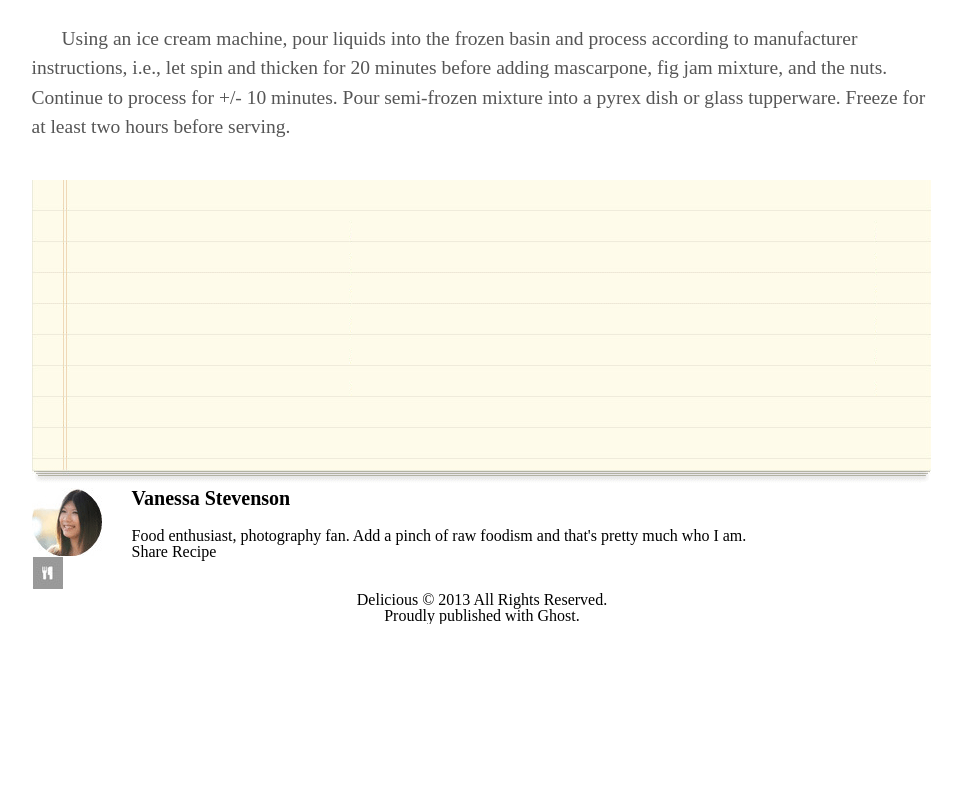
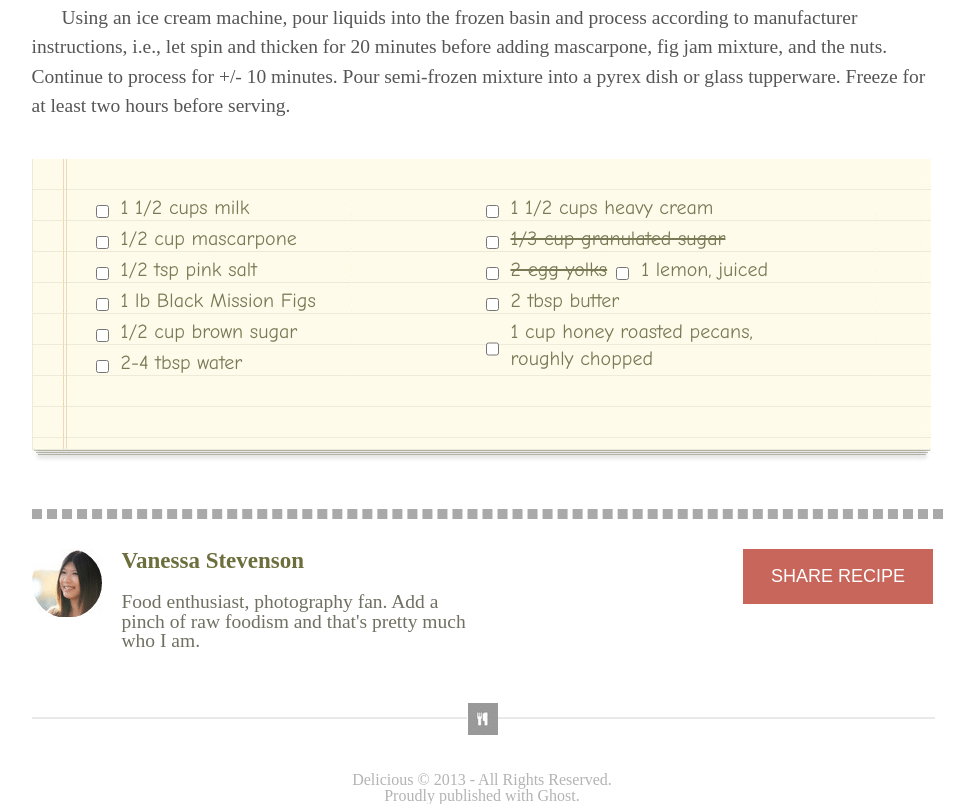
Before and after one commit to micgreene/chocolate-pizza, a plain HTML site: page index.html in a window 1280 px wide. Shown: the part 1157-1961 px from the top of the page, without its empty margins (158-1132 px from the left). Before the commit the page ends 1781 px from the top, so only its background shows below. Drawn offline with Linux system fonts and the light colour scheme.

Commit message:
finished all css styling as close as I could get it

```diff
--- a/index.html
+++ b/index.html
@@ -5,6 +5,8 @@
   <title> Chocolate Pizza</title>
   <link rel="stylesheet" href="style.css">
   <link rel="stylesheet" href="reset.css">
+  <!--Referencing a Google font, 'Pacifico' for the top logo text-->
+  <link href='http://fonts.googleapis.com/css?family=Pacifico' rel='stylesheet' type='text/css'>
 </head>
 
 <body>
@@ -13,7 +15,7 @@
       <img src="img/logo.png" alt="headerlogo" title="headerlogo">
       <ul class="siteLogoText">
         <h1>Delicious</h1>
-        <p> THE BEST FOOD BLOG ON THE WEB</p>
+        <p> THE BEST FOOD BLOG ON THE WEB.</p>
       </ul>
       <nav id="socialMediaBar">
         <ul>
@@ -28,7 +30,7 @@
         </ul>
       </nav>
     </section>
-  <hr class="topDivider">
+    <hr class="topDivider">
   </header>
 
   <main>
@@ -66,8 +68,49 @@
     </section>
 
     <section id="recipeList">
-      <img src="img/list-bg.png" alt="list-bg" title="list-bg">
+      <img class="listBG" src="img/list-bg.png" alt="list-bg" title="list-bg">
+      <ul class="listL">
+        <li class="listItem"><input class="checkbox" type="checkbox" name="milk" value="usedMilk">
+          <p style="padding-left:9px">1 1/2 cups milk</p>
+        </li>
+        <li class="listItem"><input class="checkbox" type="checkbox" name="masc" value="usedmasc">
+          <p style="padding-left:9px">1/2 cup mascarpone</p>
+        </li>
+        <li class="listItem"><input class="checkbox" type="checkbox" name="salt" value="usedsalt">
+          <p style="padding-left:9px">1/2 tsp pink salt</p>
+        </li>
+        <li class="listItem"><input class="checkbox" type="checkbox" name="figs" value="usedFigs">
+          <p style="padding-left:9px">1 lb Black Mission Figs</p>
+        </li>
+        <li class="listItem"><input class="checkbox" type="checkbox" name="bsugar" value="usedbsugar">
+          <p style="padding-left:9px">1/2 cup brown sugar</p>
+        </li>
+        <li class="listItem"><input class="checkbox" type="checkbox" name="water" value="usedwater">
+          <p style="padding-left:9px">2-4 tbsp water</p>
+        </li>
+      </ul>
+      <ul class="listR">
+        <li class="listItem"><input class="checkbox" type="checkbox" name="cream" value="usedcreamheavy cream"><p style="padding-left:9px">1 1/2 cups heavy cream</p>
+        </li>
+        <li class="listItem"><input class="checkbox" type="checkbox" name="sugar" value="usedsugar">
+          <p style="padding-left:9px"><strike>1/3 cup granulated sugar</strike></p>
+        </li>
+        <li class="listItem"><input class="checkbox" type="checkbox" name="egg" value="usedegg">
+          <p style="padding-left:9px"><strike>2 egg yolks</strike></p>
+        </li>
+        <li class="listItem"><input class="checkbox" type="checkbox" name="lemon" value="usedlemon">
+          <p style="padding-left:9px">1 lemon, juiced</p>
+        </li>
+        <li class="listItem"><input class="checkbox" type="checkbox" name="butter" value="usedbutter">
+          <p style="padding-left:9px">2 tbsp butter</p>
+        </li>
+        <li class="listItem"><input class="checkbox" type="checkbox" name="pecans" value="usedpecans">
+          <p style="padding-left:9px">1 cup honey roasted pecans, roughly chopped</p>
+        </li>
+      </ul>
     </section>
+
+    <hr class="botDivider">
 
     <div id="authorBlock">
       <img src="img/van-pic.png" alt="van-pic" title="van-pic">
@@ -75,19 +118,19 @@
       <section class="authorsText">
         <h3>Vanessa Stevenson</h3>
         <p>Food enthusiast, photography fan. Add a pinch of raw foodism and that's pretty much who I am.</p>
-        <p>Share Recipe</p>
       </section>
+      <button class="shareButton" type="button">SHARE RECIPE</button>
     </div>
 
-    <img src="img/small-logo.png" alt="small-logo" title="small-logo">
+    <Section id="botLogoArea">
+      <hr class="logoLine">
+      <img class="botLogoPic" src="img/small-logo.png" alt="bottom-logo" title="bottom-logo">
+    </Section>
   </main>
 
 
   <footer>
-
-    <p>
-      Delicious &copy; 2013 All Rights Reserved.
-    </p>
+    <p>Delicious &copy; 2013 - All Rights Reserved.</p>
     <p>Proudly published with Ghost.</p>
   </footer>
 </body>
--- a/style.css
+++ b/style.css
@@ -1,7 +1,3 @@
-main {
-
-}
-
 /*header stylins*/
 .siteLogoText{
   font-family: Arial, Helvetica, sans-serif;
@@ -9,6 +5,12 @@ main {
   text-align: left;
   position: absolute;
   padding-left: 55px;
+  font-size: 11px;
+}
+
+header h1{
+  font: 400 35px/1 'Pacifico', Helvetica, sans-serif;
+  font-style: italic;
 }
 
 #topOfPage{
@@ -52,24 +54,25 @@ main h1{
 }
 
 main h2{
-  font-size:65px;
-  font-weight: bold;
+  font-size:42px;
   color: black;
   text-align: left;
-  font-family: Arial, Helvetica, sans-serif;
+  font-family: Impact, Charcoal, sans-serif;
 }
 
 main h3{
-  font-size:20px;
+  font-size:23px;
   padding-bottom: 20px;
   font-weight: bold;
   text-align: left;
-  color: black;
+  color: rgb(108, 110, 59);
 }
 
 #textUnderTitle{
+  padding-top: 5px;
   display: flex;
   justify-content: space-between;
+  font-size:13px;
 }
 
 .titleDate{
@@ -85,8 +88,6 @@ main h3{
   color: rgb(167, 167, 167);
 }
 
-
-
 #mainText{
   padding-top: 30px;
   padding-bottom: 10px;
@@ -98,6 +99,55 @@ main h3{
   font-family: 'Times New Roman', Times, serif, Helvetica, serif;
 }
 
+/*the recipe card stylins*/
+#recipeList{
+  position: absolute;
+  display: flex;
+}
+
+.listBG{
+  position: absolute;
+}
+.listL{
+  display: inline-block;
+  position: absolute;
+  width: 250px;
+  margin-top: 35px;
+  margin-left: 60px;
+  line-height: 27px;
+  font-size: 20px;
+}
+
+.listR{
+  display: inline-block;
+  position: absolute;
+  width: 300px;
+  margin-top: 35px;
+  margin-left: 450px;
+  line-height: 27px;
+  font-size: 20px;
+}
+
+.listItem{
+  display: inline-flex;
+  font-family: Comic Sans MS, cursive, sans-serif;
+  color: rgb(121, 121, 85);
+}
+
+.checkbox{
+  vertical-align: middle;
+  position: relative;
+  top: 4px;
+}
+
+.botDivider {
+  margin-top: 350px;
+  margin-bottom: 30px;
+  border: 5px dashed darkgrey;
+  width: 901px;
+}
+
+/*author block stylins*/
 #authorBlock{
   display: flex;
   justify-content: space-between;
@@ -107,9 +157,47 @@ main h3{
   display: inline-block;
   text-align: left;
   position: absolute;
-  padding-left: 100px;
+  padding-left: 90px;
+  font-size: 19.5px;
+  color: rgb(112, 112, 98);
+  width: 27%;
 }
+
+.shareButton{
+  display: inline-block;
+  background-color:rgb(200, 102, 91);
+  color: white;
+  font-size: 18px;
+  width: 21%;
+  height: 55px;
+  border: none;
+}
+
+/*that logo and lines on the bottom stylins*/
+#botLogoArea{
+  padding-top: 85px;
+  padding-bottom: 70px;
+  width: 901px;
+}
+
+.botLogoPic{
+  z-index: 2;
+  margin-left: 435px;
+  position: absolute;
+  align-items: center;
+  text-align: center;
+}
+.logoLine{
+  border: 1px solid rgb(233, 233, 233);
+  margin-top: 15px;
+  width: 901px;
+  position: absolute;
+  z-index: -1;
+}
+
+
 
 footer{
   text-align: center;
+  color: rgb(179, 179, 179);
 }
```
